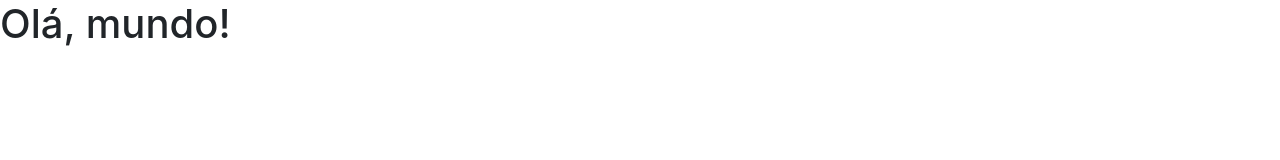
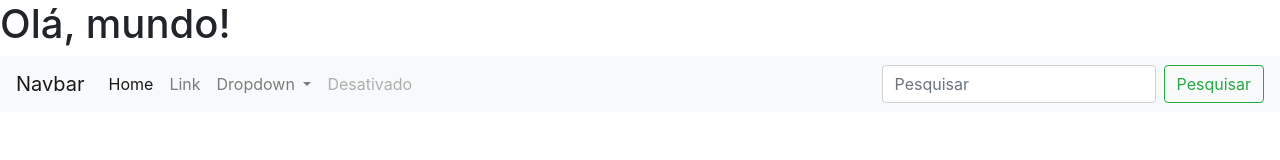
Before and after one commit to DinFloat/new-21-08, a plain HTML site: page index.html in a window 1280 px wide. Drawn offline with nearby package versions, Linux system fonts and the light colour scheme.

Commit message:
code Bootstrap

```diff
--- a/index.html
+++ b/index.html
@@ -13,6 +13,42 @@
   <body>
     <h1>Olá, mundo!</h1>
 
+    <nav class="navbar navbar-expand-lg navbar-light bg-light">
+      <a class="navbar-brand" href="#">Navbar</a>
+      <button class="navbar-toggler" type="button" data-toggle="collapse" data-target="#conteudoNavbarSuportado" aria-controls="conteudoNavbarSuportado" aria-expanded="false" aria-label="Alterna navegação">
+        <span class="navbar-toggler-icon"></span>
+      </button>
+
+      <div class="collapse navbar-collapse" id="conteudoNavbarSuportado">
+        <ul class="navbar-nav mr-auto">
+          <li class="nav-item active">
+            <a class="nav-link" href="#">Home <span class="sr-only">(página atual)</span></a>
+          </li>
+          <li class="nav-item">
+            <a class="nav-link" href="#">Link</a>
+          </li>
+          <li class="nav-item dropdown">
+            <a class="nav-link dropdown-toggle" href="#" id="navbarDropdown" role="button" data-toggle="dropdown" aria-haspopup="true" aria-expanded="false">
+              Dropdown
+            </a>
+            <div class="dropdown-menu" aria-labelledby="navbarDropdown">
+              <a class="dropdown-item" href="#">Ação</a>
+              <a class="dropdown-item" href="#">Outra ação</a>
+              <div class="dropdown-divider"></div>
+              <a class="dropdown-item" href="#">Algo mais aqui</a>
+            </div>
+          </li>
+          <li class="nav-item">
+            <a class="nav-link disabled" href="#">Desativado</a>
+          </li>
+        </ul>
+        <form class="form-inline my-2 my-lg-0">
+          <input class="form-control mr-sm-2" type="search" placeholder="Pesquisar" aria-label="Pesquisar">
+          <button class="btn btn-outline-success my-2 my-sm-0" type="submit">Pesquisar</button>
+        </form>
+      </div>
+    </nav>
+
     <!-- JavaScript (Opcional) -->
     <!-- jQuery primeiro, depois Popper.js, depois Bootstrap JS -->
     <script src="https://code.jquery.com/jquery-3.3.1.slim.min.js" integrity="sha384-q8i/X+965DzO0rT7abK41JStQIAqVgRVzpbzo5smXKp4YfRvH+8abtTE1Pi6jizo" crossorigin="anonymous"></script>
```
